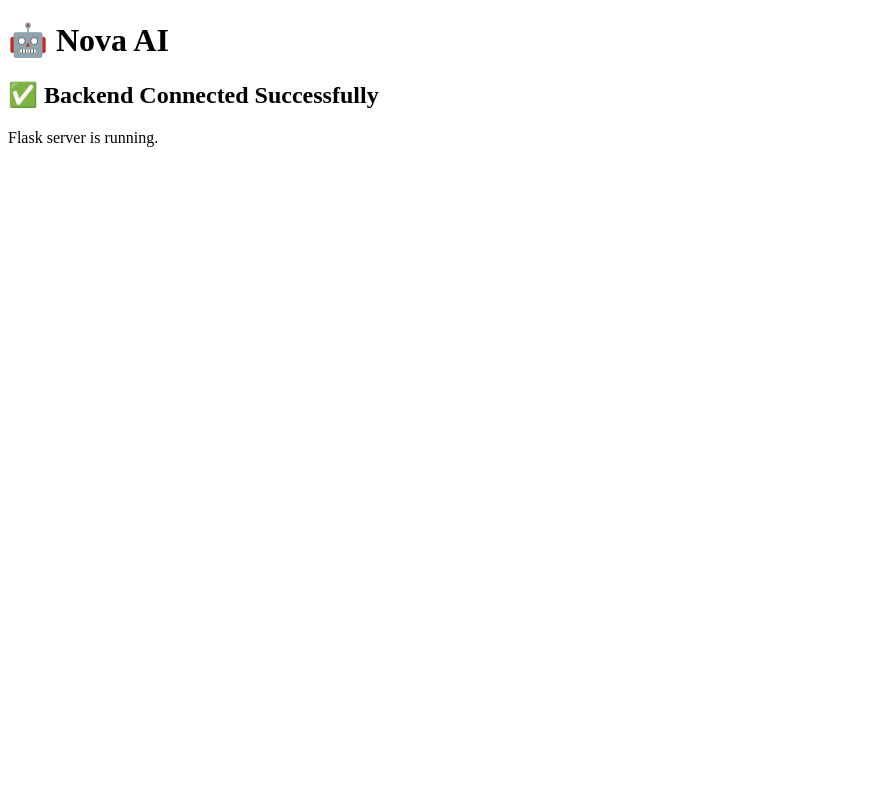
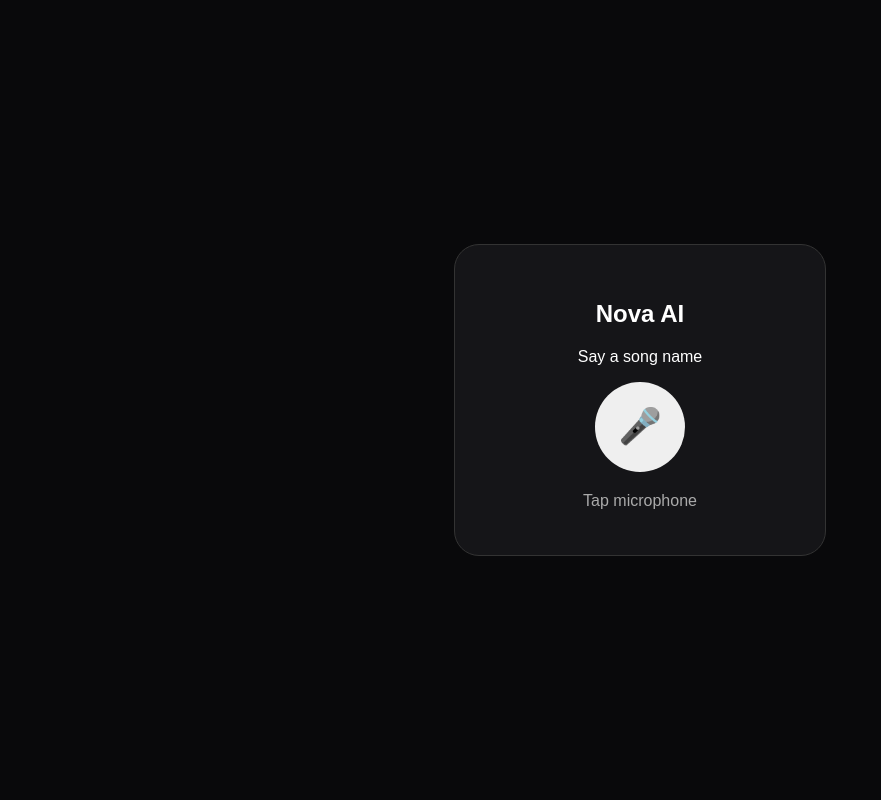
Before and after one commit to fadiymusthafa/Agent, a Flask app: page / in a window 1280 px wide. Shown: the whole page, without its empty margins (0-881 px from the left). Run offline with Flask 3, Linux system fonts and the light colour scheme.

Commit message:
Update index.html

```diff
--- a/app/templates/index.html
+++ b/app/templates/index.html
@@ -1,17 +1,62 @@
 <!DOCTYPE html>
 <html>
+<style>
+    body{
+        margin:0;
+        height:100vh;
+        display:grid;
+        place-items:center;
+        background:#09090b;
+        color:white;
+        font-family:Arial;
+    }
+    .card{
+        width:300px;
+        padding:35px;
+        text-align:center;
+        background:#151518;
+        border:1px solid #333;
+        border-radius:25px;
+    }
+    .mic{
+        width:90px;
+        height:90px;
+        border:0;
+        border-radius:50%;
+        font-size:35px;
+        cursor:pointer;
+    }
+    .status{
+        margin-top:20px;
+        color:#aaa;
+    }
+    .song{
+        margin-top:10px;
+        font-size:13px;
+    }
+    .listening{
+        transform:scale(1.1);
+        box-shadow:0 0 0 10px #ffffff18;
+    }
+</style>
 
 <head>
     <title>Nova AI</title>
 </head>
 
 <body>
+<div class = "card">
+    <h2>Nova AI</h2>
+    <p>Say a song name</p>
+    <button id = "mic" class = "mic">
+        🎤
+    </button>
+    <div id="status" class = "status">
+        Tap microphone
+    </div>
+    <div id ="song" class = "song"></div>
+</div>
 
-    <h1>🤖 Nova AI</h1>
-
-    <h2>✅ Backend Connected Successfully</h2>
-
-    <p>Flask server is running.</p>
 
 </body>
 
```
